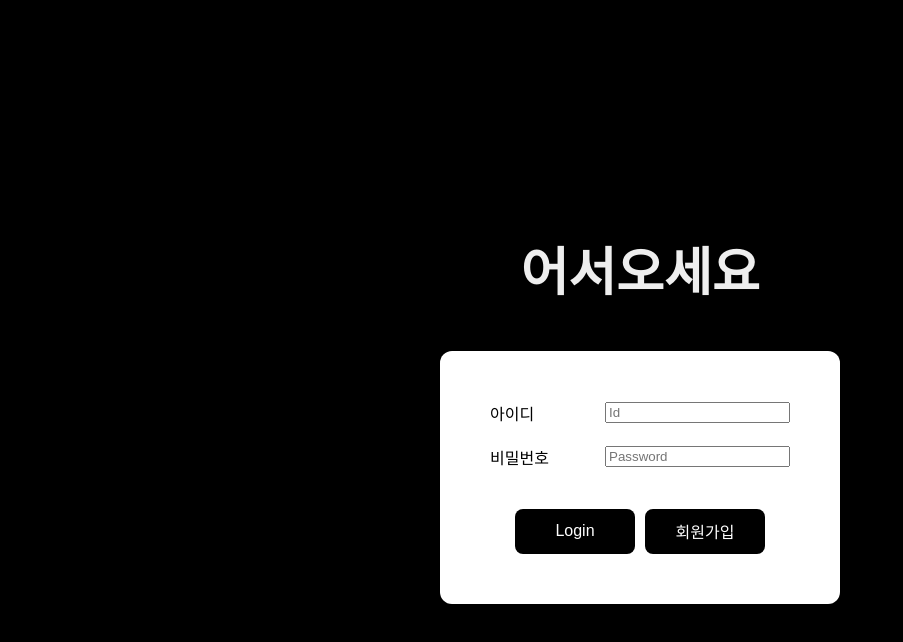
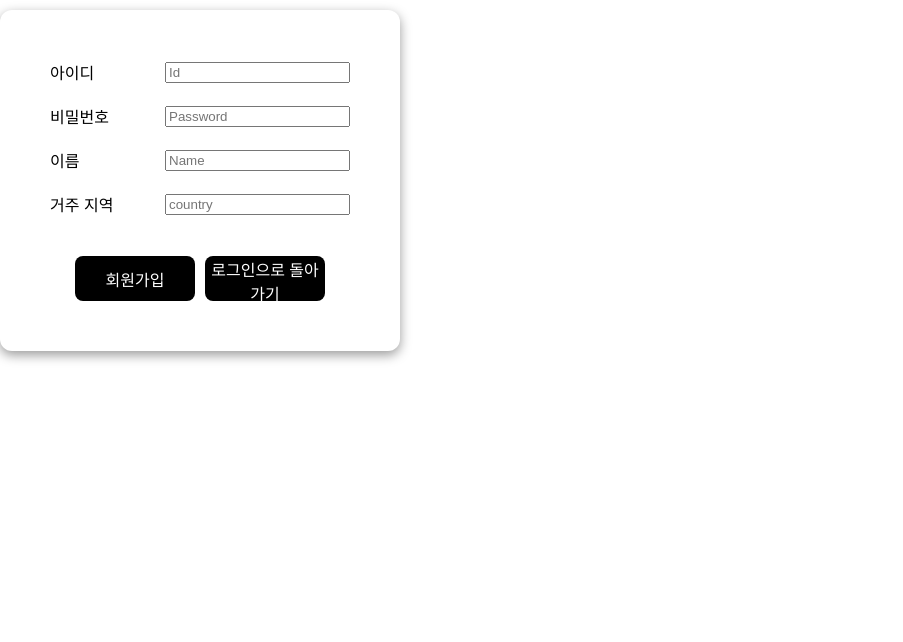
Before and after one commit to jyh9763/LightningApp, a React (Create React App) app in the folder frontend/: page /signup in a window 1280 px wide. Shown: the top 642 px of the page, without its empty margins (0-903 px from the left). Built offline with nearby package versions, Linux system fonts and the light colour scheme.

Commit message:
update: Connecting pages using Router

```diff
--- a/frontend/package.json
+++ b/frontend/package.json
@@ -10,6 +10,8 @@
     "axios": "^1.11.0",
     "react": "^19.1.1",
     "react-dom": "^19.1.1",
+    "react-router": "^7.9.1",
+    "react-router-dom": "^7.9.1",
     "react-scripts": "5.0.1",
     "web-vitals": "^2.1.4"
   },
--- a/frontend/src/App.js
+++ b/frontend/src/App.js
@@ -1,24 +1,29 @@
 import './App.css';
-import {useState} from "react";
 import axios from "axios";
-import Login from "./components/Login";
-import Register from "./components/Register";
+import {BrowserRouter, Routes, Route, Navigate} from 'react-router-dom';
+import Main from "./pages/Main";
+import Login from "./pages/Login";
+import Signup from "./pages/Signup";
 
 export default function App() {
-  // 첫 페이지
-  const [page, setPage] = useState("login");
-
   return (
     <div className="App">
-      <header className="App-header">
-        <h1>{page === "register" ? "회원가입" : "어서오세요"}</h1>
+        <BrowserRouter>
+            <Routes>
+                {/* 기본 경로 */}
+                <Route path="/" element={<Navigate to="/login" replace />} />
 
-          {/* 로그인 */}
-          {page === "login" && <Login setPage={setPage}/>}
+                {/* 로그인 페이지 */}
+                <Route path="/login" element={<Login />} />
 
-          {/* 회원가입 */}
-          {page === "register" && <Register setPage={setPage}/>}
-      </header>
+                {/* 회원가입 페이지 */}
+                <Route path="/signup" element={<Signup />} />
+
+                {/* 메인 페이지 */}
+                <Route path="/main" element={<Main />} />
+            </Routes>
+        </BrowserRouter>
     </div>
+
   );
 }
--- a/frontend/src/components/Login.js
+++ b/frontend/src/pages/Login.js
@@ -1,7 +1,11 @@
 import React, {useState} from 'react';
 import axios from "axios";
+import {useNavigate} from "react-router-dom";
 
-export default function Login({setPage}){
+export default function Login(){
+
+    const navigate = useNavigate();
+
     const [loginId, setLoginId] = useState("");
     const [loginPassword, setLoginPassword] = useState("");
 
@@ -16,7 +20,7 @@ export default function Login({setPage}){
             .then((response) => {
                 if(response.data === "success"){
                     alert("로그인에 성공하였습니다.");
-                    setPage("main");
+                    navigate("/main");
                 } else{
                     if (response.data === "idFail"){
                         alert("아이디가 틀렸습니다.");
@@ -69,7 +73,7 @@ export default function Login({setPage}){
                 {/* 버튼 클릭 시 회원가입 페이지로 이동 */}
                 <button
                     className="register-button"
-                    onClick={() => setPage("register")}
+                    onClick={() => navigate("/signup")}
                 >
                     회원가입
                 </button>
--- /dev/null
+++ b/frontend/src/pages/Main.js
@@ -0,0 +1,9 @@
+import React from "react";
+
+export default function Main(){
+
+    return (
+        <h1>메인 페이지</h1>
+    );
+
+}
--- a/frontend/src/components/Register.js
+++ b/frontend/src/pages/Signup.js
@@ -1,7 +1,11 @@
 import axios from "axios";
 import React, {useState} from "react";
+import {useNavigate} from "react-router-dom";
 
-export default function Register({setPage}){
+export default function Signup(){
+
+    const navigate = useNavigate();
+
     // 회원가입 변수
     const [registerId, setRegisterId] = useState("");
     const [registerPassword, setRegisterPassword] = useState("");
@@ -18,11 +22,11 @@ export default function Register({setPage}){
         };
 
         axios
-            .post("http://localhost:8080/api/users/register", data)
+            .post("http://localhost:8080/api/users/signup", data)
             .then((response) =>{
                 if(response.data === "success"){
                     alert("회원가입에 성공하였습니다.");
-                    setPage("login");
+                    navigate("/login");
                 } else {
                     if (response.data === "IDexist"){
                         alert("이미 존재하는 아이디입니다.");
@@ -98,7 +102,7 @@ export default function Register({setPage}){
 
                 <button
                   className="login-button"
-                  onClick={() => setPage("login")}
+                  onClick={() => navigate("/login")}
                 >
                   로그인으로 돌아가기
                 </button>
```
Also changed, not shown: 2 other files (tests, documents, lock files or other folders).
